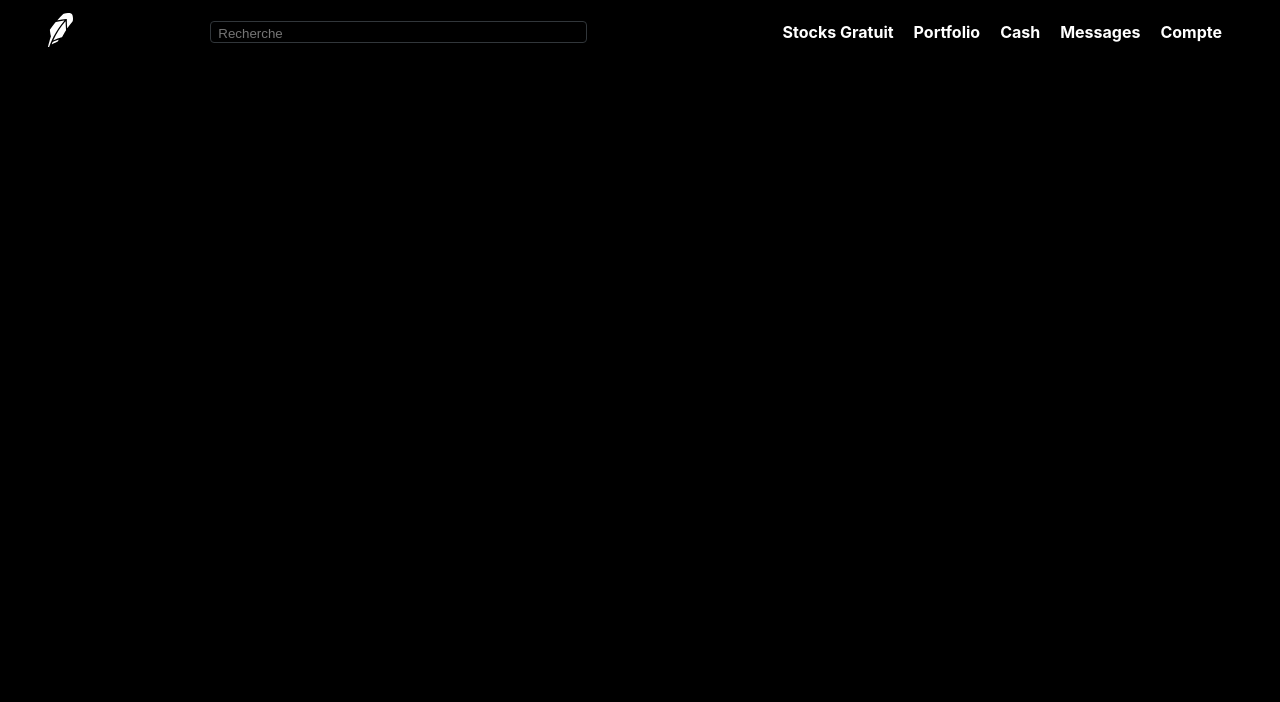
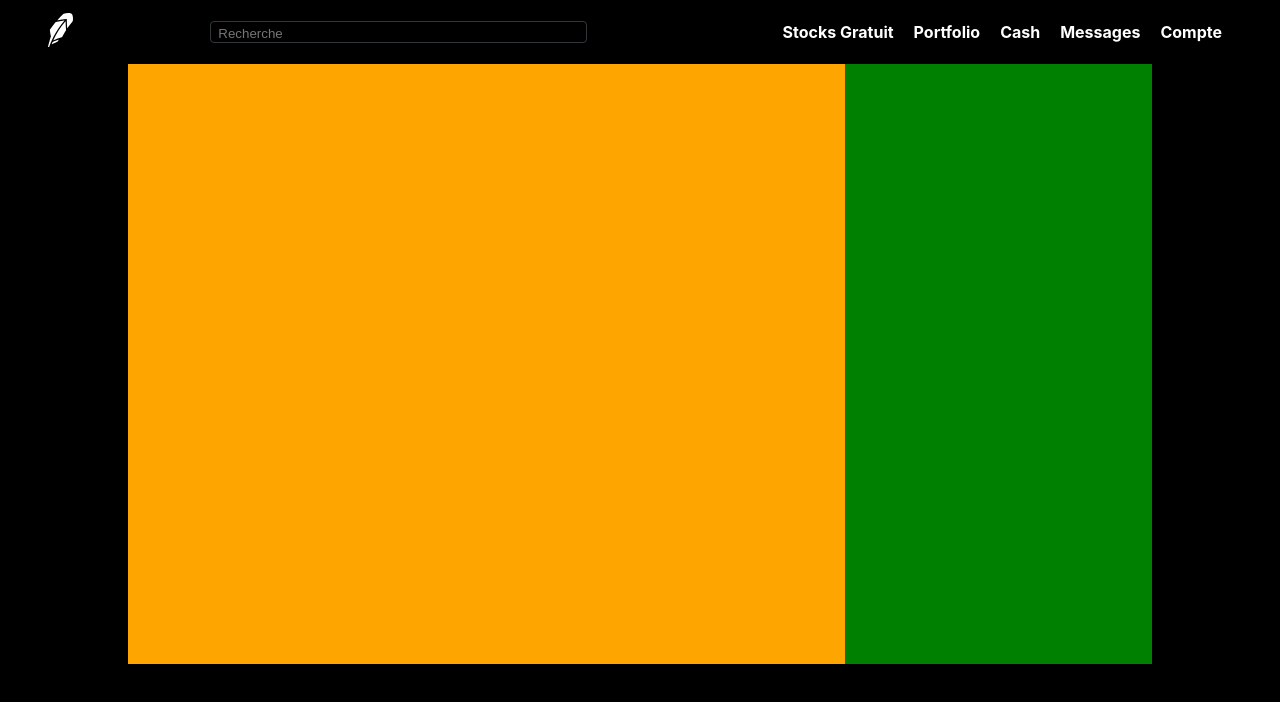
Before and after one commit to mikkathecoder/RobinDesBois, a React (Create React App) app: page / in a window 1280 px wide. Shown: the top 702 px of the page. Built offline with nearby package versions, Linux system fonts and the light colour scheme.

Commit message:
[prototyping body]

```diff
--- a/src/App.css
+++ b/src/App.css
@@ -5,3 +5,17 @@
 body {
   background-color: black;
 }
+
+.app__body {
+  width: 100%;
+    height: 600px;
+    display: flex;
+    justify-content: center;
+}
+
+.app__container {
+  background-color: blue;
+    width: 1024px;
+    height: 100%;
+    display: flex;
+}
--- a/src/Newsfeed.css
+++ b/src/Newsfeed.css
@@ -0,0 +1,4 @@
+.newsfeed {
+    background-color: orange;
+    flex: 0.7;
+}
--- a/src/Newsfeed.js
+++ b/src/Newsfeed.js
@@ -3,7 +3,11 @@
 
 function Newsfeed() {
   return (
-    <div>Newsfeed</div>
+    <div className='newsfeed'>
+        <div className="newsfeed__container">
+
+        </div>
+    </div>
   )
 }
 
--- a/src/Stats.css
+++ b/src/Stats.css
@@ -0,0 +1,4 @@
+.stats {
+    background-color: green;
+    flex: 0.3;
+}
--- a/src/Stats.js
+++ b/src/Stats.js
@@ -3,7 +3,11 @@
 
 function Stats() {
   return (
-    <div>Stats</div>
+    <div className='stats'>
+        <div className="stats__container">
+
+        </div>
+    </div>
   )
 }
 
```
